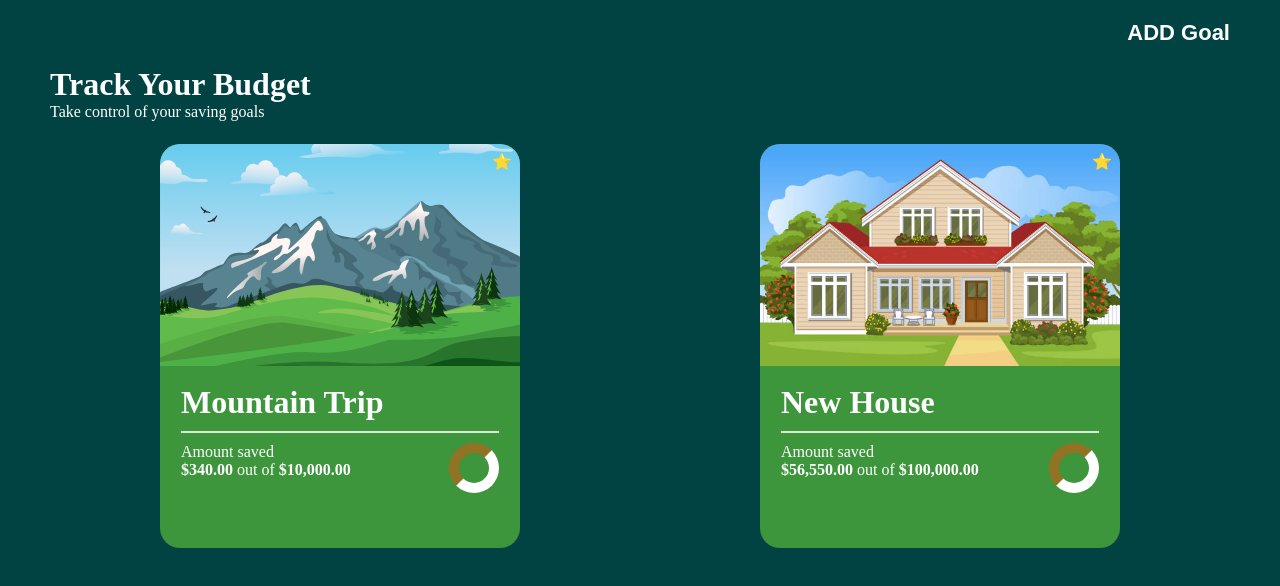
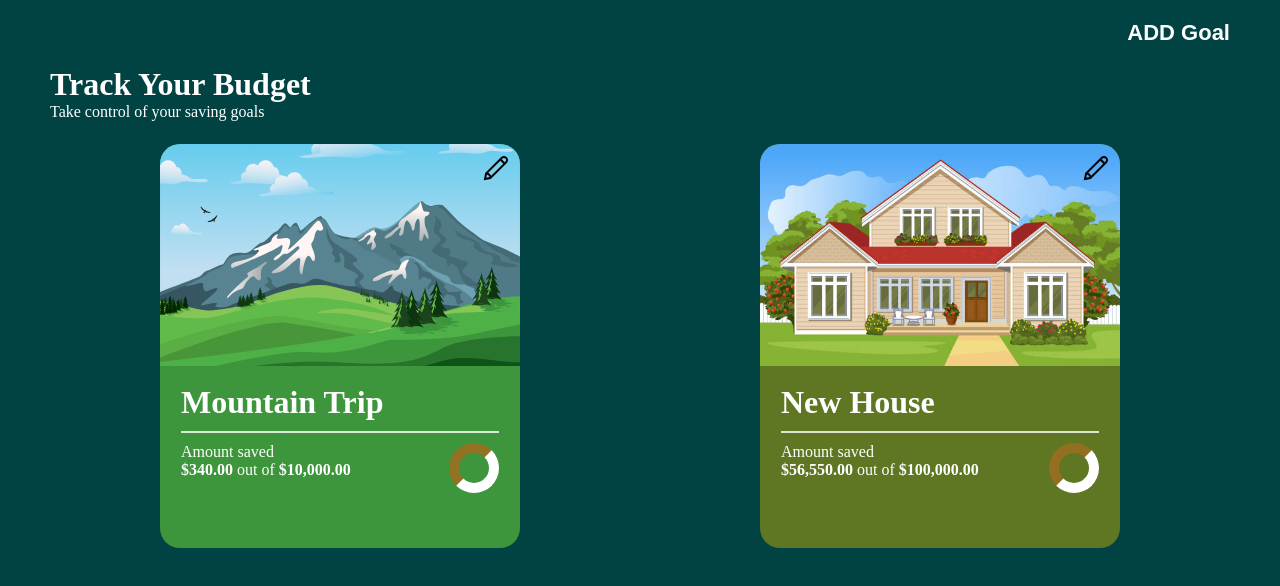
Before and after one commit to Sanjana-027/Track-Your-Budget, an Angular app: page /dashboard in a window 1280 px wide. Shown: the top 586 px of the page. Built offline with nearby package versions, Linux system fonts and the light colour scheme.

Commit message:
add-goals-search-update

```diff
--- a/src/app/add-goals/add-goals.component.html
+++ b/src/app/add-goals/add-goals.component.html
@@ -6,7 +6,7 @@
         <h2>Select goal that you want to add</h2>
 
         <div class="input-search">
-            <input type="text" placeholder="search">
+            <input type="text" placeholder="search" [(ngModel)]="searchText">
             <img src="assets/svg-icons/search-icon.svg">
         </div>
     </div>
@@ -14,11 +14,14 @@
     <div class="box">
         <h3>Most Common</h3>
         <div class="box-head">
+
             <ng-container *ngFor="let commonGoal of goalTypes.commonGoals">
+                <ng-container *ngIf="commonGoal.title.toLowerCase().indexOf(searchText.toLowerCase().trim()) >= 0">
                     <div class="box1" [routerLink]="['/goal-details', commonGoal.id]">
                         <img src={{commonGoal.image}}>
                         <p>{{commonGoal.title}}</p>
                     </div>
+                </ng-container>
             </ng-container>
 
         </div>
@@ -27,6 +30,7 @@
         <div class="box-content">
 
             <ng-container *ngFor="let otherGoal of goalTypes.otherGoals">
+                <ng-container *ngIf="otherGoal.title.toLowerCase().indexOf(searchText.toLowerCase().trim()) >= 0">
                     <div class="content-box1" [routerLink]="['/goal-details', otherGoal.id]">
                         <img src={{otherGoal.image}}>
                         <div class="content">
@@ -35,7 +39,9 @@
                         </div>
                     </div>
 
+
                     <div class="line"></div>
+                </ng-container>
             </ng-container>
         </div>
     </div>
--- a/src/app/add-goals/add-goals.component.ts
+++ b/src/app/add-goals/add-goals.component.ts
@@ -8,7 +8,7 @@ import { AppService } from '../app.sevice';
   styleUrls: ['./add-goals.component.scss']
 })
 export class AddGoalsComponent {
-
+  searchText : String = "";
   goalTypes : any;
 
   constructor(private appService: AppService) {}
--- a/src/app/dashboard/dashboard.component.html
+++ b/src/app/dashboard/dashboard.component.html
@@ -16,7 +16,7 @@
 
                 </div>
                 <div class="pencil">
-                    <span [routerLink]="['/goal-details', goal.goalTypeId]" [queryParams]="{ id: goal.id}">⭐</span>
+                    <img src="assets/svg-icons/edit-icon.svg" [routerLink]="['/goal-details', goal.goalTypeId]" [queryParams]="{ id: goal.id}">
                 </div>
                 <div class="card-details">
                     <h1>{{goal.goalTitle}}</h1>
--- a/src/app/dashboard/dashboard.component.scss
+++ b/src/app/dashboard/dashboard.component.scss
@@ -103,6 +103,11 @@
                     top: 30%;
                     right: 50%;
                     transform: translate(50%, -50%);
+
+                    img {
+                        transition: all 0.5s ease-in-out;
+                        transform: scale(2);
+                    }
                 }
             }
 
--- a/src/app/dashboard/dashboard.component.ts
+++ b/src/app/dashboard/dashboard.component.ts
@@ -25,6 +25,6 @@ export class DashboardComponent {
 
   getGoalColor(goal: any) {
     const a = this.goalTypes.filter((i: any) => goal.goalTypeId == i.id)[0].color;
-    console.log(a);
+    return a;
   }
 }
```
Lines whose indentation alone changed are shown as unchanged.
